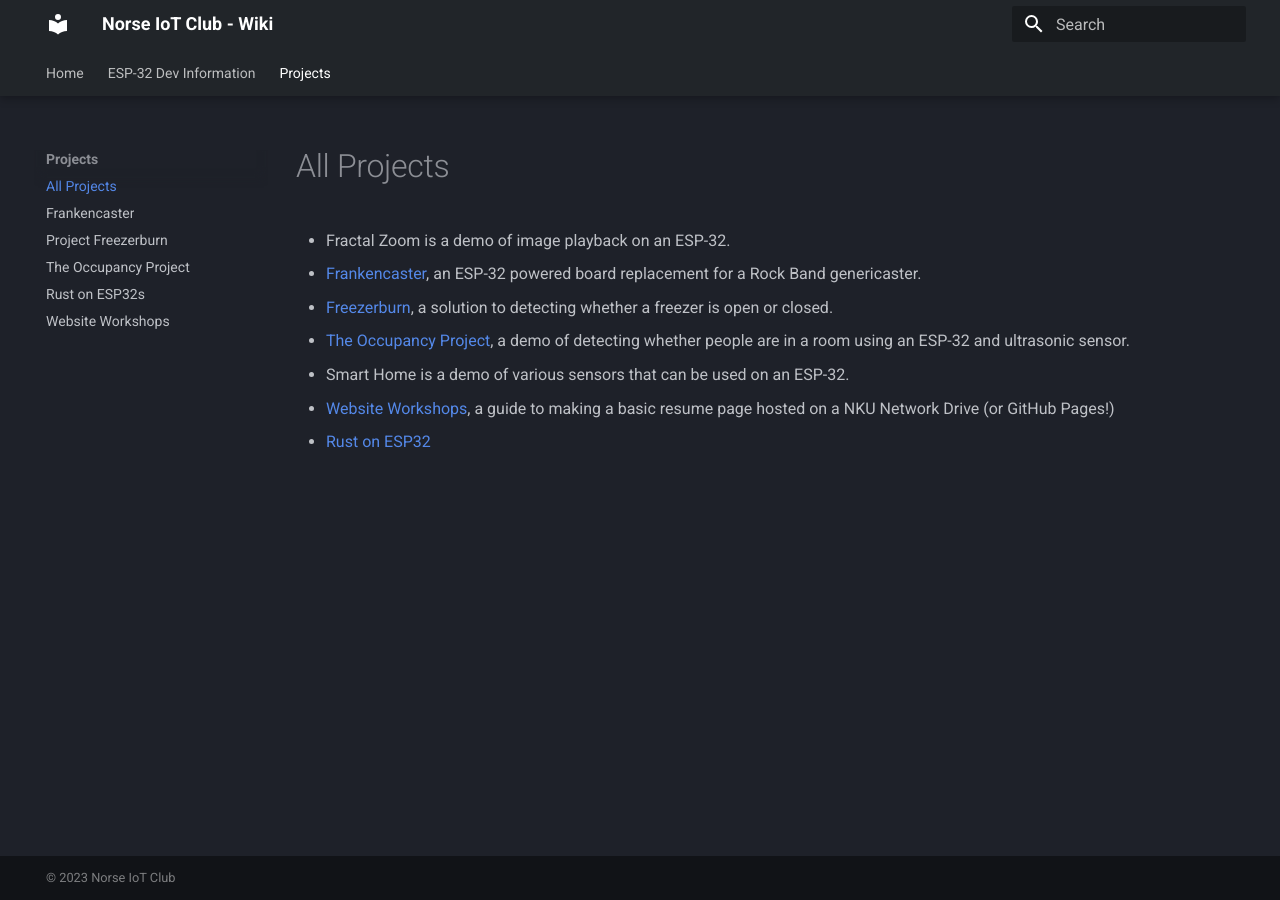
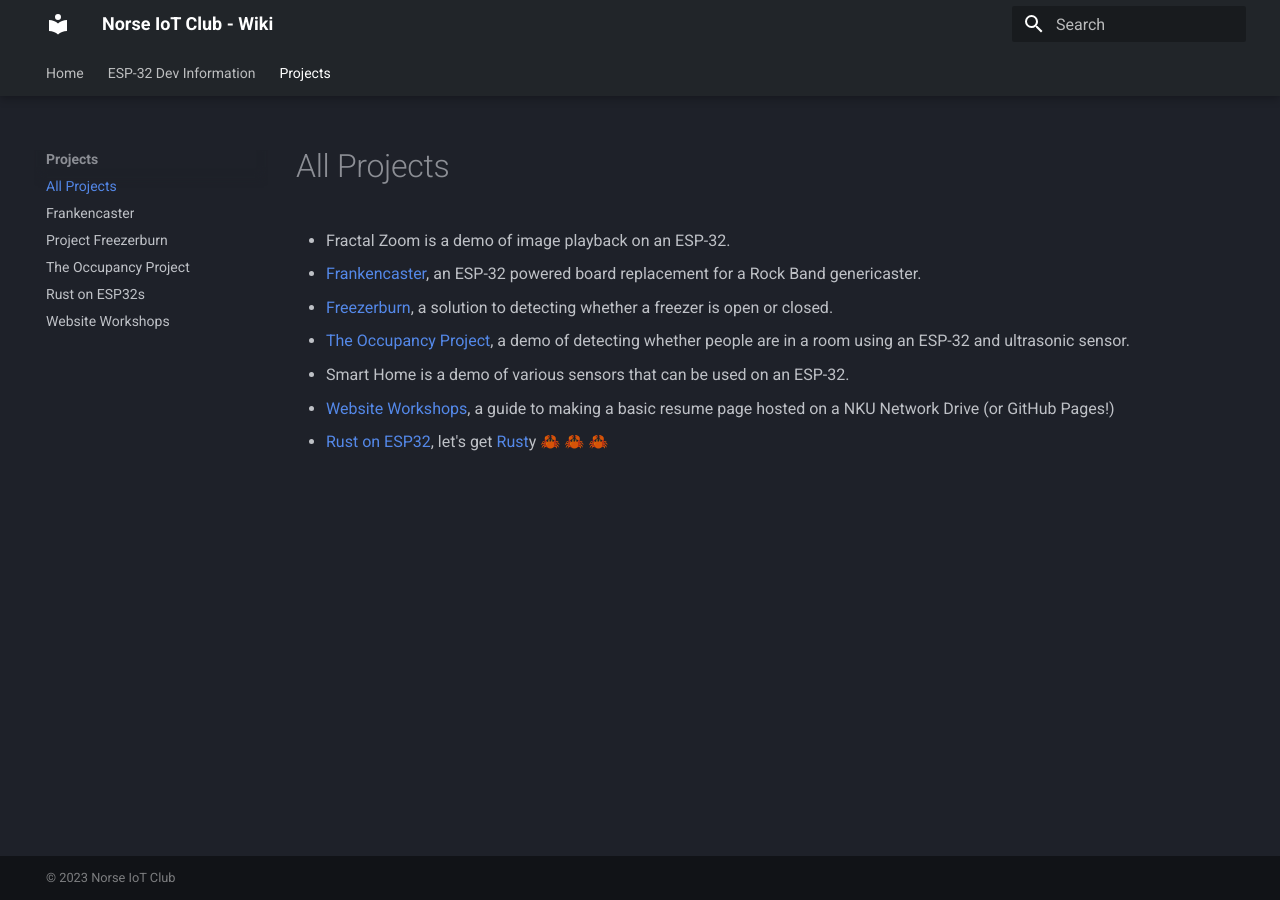
Before and after one commit to Norse-IoT/Wiki, an MkDocs documentation site: the page built from docs/projects/index.md, in a window 1280 px wide. Built offline with MkDocs 1.6.1 and Material for MkDocs 9.7.7, drawn with Linux system fonts in a browser that asks for light colours.

Commit message:
link to Rust website

```diff
--- a/docs/projects/index.md
+++ b/docs/projects/index.md
@@ -5,4 +5,4 @@
 - [The Occupancy Project](occupancy), a demo of detecting whether people are in a room using an ESP-32 and ultrasonic sensor.
 - Smart Home is a demo of various sensors that can be used on an ESP-32.
 - [Website Workshops](websiteworkshops), a guide to making a basic resume page hosted on a NKU Network Drive (or GitHub Pages!)
-- [Rust on ESP32](rust-on-esp32)
+- [Rust on ESP32](rust-on-esp32), let's get [Rust](https://www.rust-lang.org/)y 🦀 🦀 🦀
```
Also changed, not shown: docs/projects/rust-on-esp32.md (+1 -1 lines).
